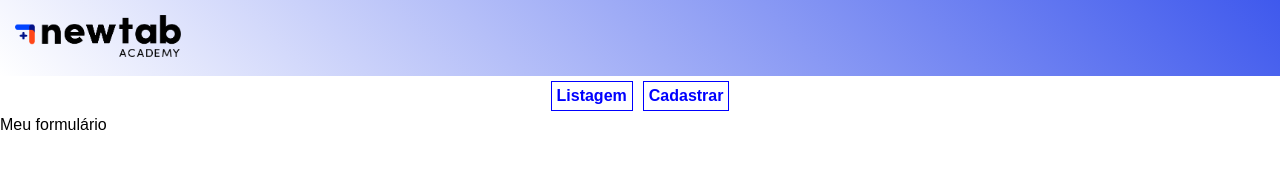
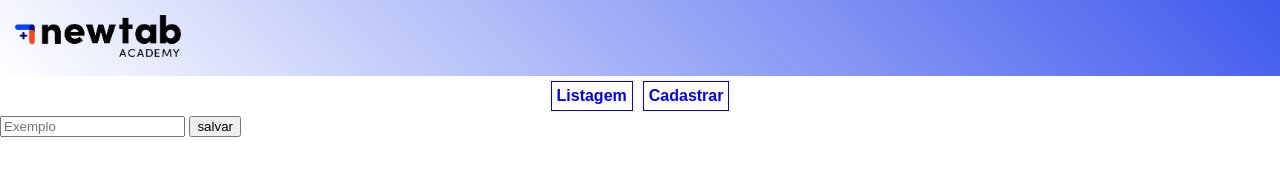
Before and after one commit to fabiodrneles/projeto-exemplo, a plain HTML site: page form.html in a window 1280 px wide. Drawn offline with Linux system fonts and the light colour scheme.

Commit message:
criando input

```diff
--- a/form.html
+++ b/form.html
@@ -18,8 +18,11 @@
     </div>
 
     <section>
+        <form action="">
+            <input type="text" placeholder="Exemplo">
+            <input type="button" value="salvar">
+        </form>
 
     </section>
-    Meu formulário
 </body>
 </html>
```
